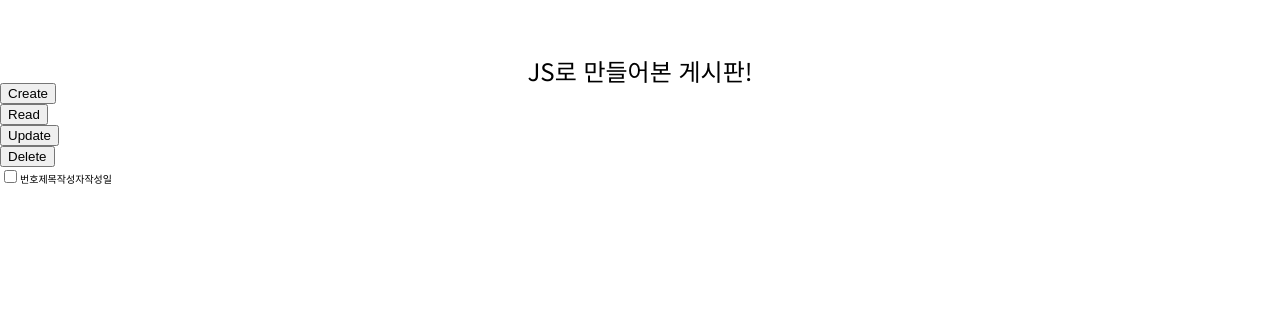
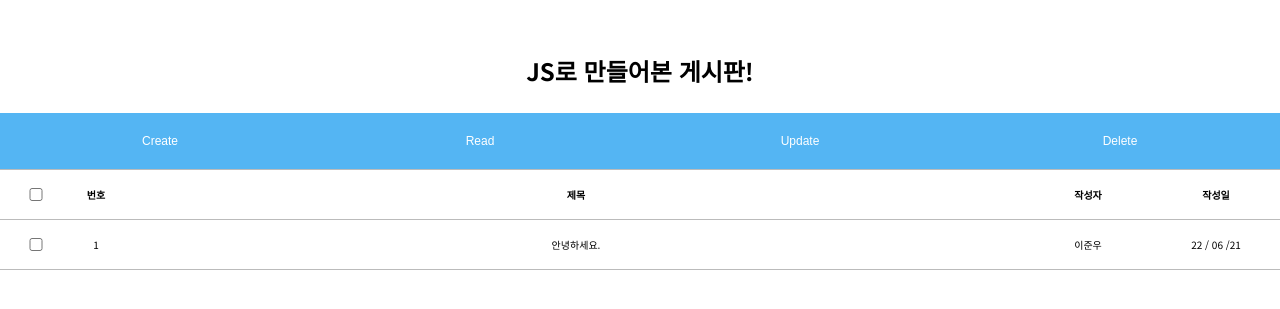
Before and after one commit to junwoo1519/JS_CRUD, a plain HTML site: page index.html in a window 1280 px wide. Shown: the part 241-550 px from the top of the page. Drawn offline with nearby package versions, Linux system fonts and the light colour scheme; files that its build step writes are made by us from their sources.

Commit message:
2일자 생성 페이지 작성

```diff
--- a/css/reset.scss
+++ b/css/reset.scss
@@ -1,3 +1,7 @@
+* {
+  box-sizing: border-box;
+}
+
 html, body, div, span, applet, object, iframe,
 h1, h2, h3, h4, h5, h6, p, blockquote, pre,
 a, abbr, acronym, address, big, cite, code,
@@ -14,8 +18,6 @@ time, mark, audio, video {
   margin: 0;
   padding: 0;
   border: 0;
-  font-size: 100%;
-  font: inherit;
   vertical-align: baseline;
 }
 /* HTML5 display-role reset for older browsers */
@@ -35,7 +37,6 @@ blockquote, q {
 blockquote:before, blockquote:after,
 q:before, q:after {
   content: '';
-  content: none;
 }
 table {
   border-collapse: collapse;
--- a/css/style.scss
+++ b/css/style.scss
@@ -1,6 +1,6 @@
 html {
   font-size: 62.5%;
-  font-family: "Noto Sans KR", 'Arial', 'MS Gothic';
+  font-family: "Noto Sans KR", 'Arial', 'MS Gothic', 'serif';
 }
 
 body {
@@ -9,9 +9,102 @@ body {
   padding-top: 300px;
 }
 
-.header{
-  .header-title{
-    font-size: 2.4rem;
+a, button {
+  display: inline-block;
+  text-decoration: none;
+  background-color: transparent;
+  border: none;
+  cursor: pointer;
+}
+
+input, textarea {
+  padding: 5px;
+  width: 100%;
+  border: 1px solid #bbbbbb;
+}
+
+//index
+.header-title {
+  font-size: 2.4rem;
+  text-align: center;
+  margin-bottom: 3rem;
+}
+
+.nav-list {
+  display: flex;
+  justify-content: space-between;
+
+  .nav-item {
+    text-align: center;
+    background-color: #54b5f3;
+    width: 25%;
+
+    .nav-btn {
+      width: 100%;
+      padding: 20px 0;
+      color: #fff;
+      border: 1px solid #54b5f3;
+      transition: .3s;
+      font-size: 1.2rem;
+
+      &:hover {
+        background-color: #69ef63;
+      }
+    }
+  }
+}
+
+.crud-table {
+  width: 100%;
+
+  th, td {
+    border-top: 1px solid #bbbbbb;
+    border-bottom: 1px solid #bbbbbb;
+    vertical-align: middle;
+    padding: 1.5rem 0;
     text-align: center;
   }
 }
+
+//index 종료
+
+//create
+.create-table {
+  width: 100%;
+
+  th, td {
+    border: 1px solid #bbbbbb;
+    vertical-align: middle;
+    padding: 1.5rem;
+  }
+}
+
+.btn-wrap {
+  text-align: center;
+  margin-top: 3rem;
+  .save-btn {
+    background-color: #54b5f3;
+    color: #fff;
+    padding: .7rem 1rem .7rem 1rem;
+    transition: .3s;
+    margin-right: 1rem;
+
+    &:hover {
+      background-color: #69ef63;
+    }
+
+  }
+
+  .cancel-btn {
+    background-color: #54b5f3;
+    color: #fff;
+    padding: .7rem 1rem .7rem 1rem;
+    transition: .3s;
+
+    &:hover {
+      background-color: #ef6394;
+    }
+  }
+}
+
+//create 종료
--- a/index.html
+++ b/index.html
@@ -17,27 +17,27 @@
   <nav class="nav">
     <ul class="nav-list">
       <li class="nav-item">
-        <button type="button">Create</button>
+        <button type="button" class="nav-btn" onclick="location.href='create.html'">Create</button>
       </li>
       <li class="nav-item">
-        <button type="button">Read</button>
+        <button type="button" class="nav-btn">Read</button>
       </li>
       <li class="nav-item">
-        <button type="button">Update</button>
+        <button type="button" class="nav-btn">Update</button>
       </li>
       <li class="nav-item">
-        <button type="button">Delete</button>
+        <button type="button" class="nav-btn">Delete</button>
       </li>
     </ul>
   </nav>
   <main>
-    <table>
+    <table class="crud-table">
       <colgroup>
+        <col style="width: 5%;">
+        <col style="width: 5%;">
         <col style="width: auto;">
-        <col style="width: auto;">
-        <col style="width: auto;">
-        <col style="width: auto;">
-        <col style="width: auto;">
+        <col style="width: 10%;">
+        <col style="width: 10%;">
       </colgroup>
       <thead>
       <tr>
@@ -50,7 +50,11 @@
       </thead>
       <tbody>
       <tr>
-        <td></td>
+        <td><input type="checkbox" name="" id=""></td>
+        <td>1</td>
+        <td>안녕하세요.</td>
+        <td>이준우</td>
+        <td>22 / 06 /21</td>
       </tr>
       </tbody>
     </table>
```
Also changed, not shown: create.html (added, +40 -0 lines), 1 other file.
